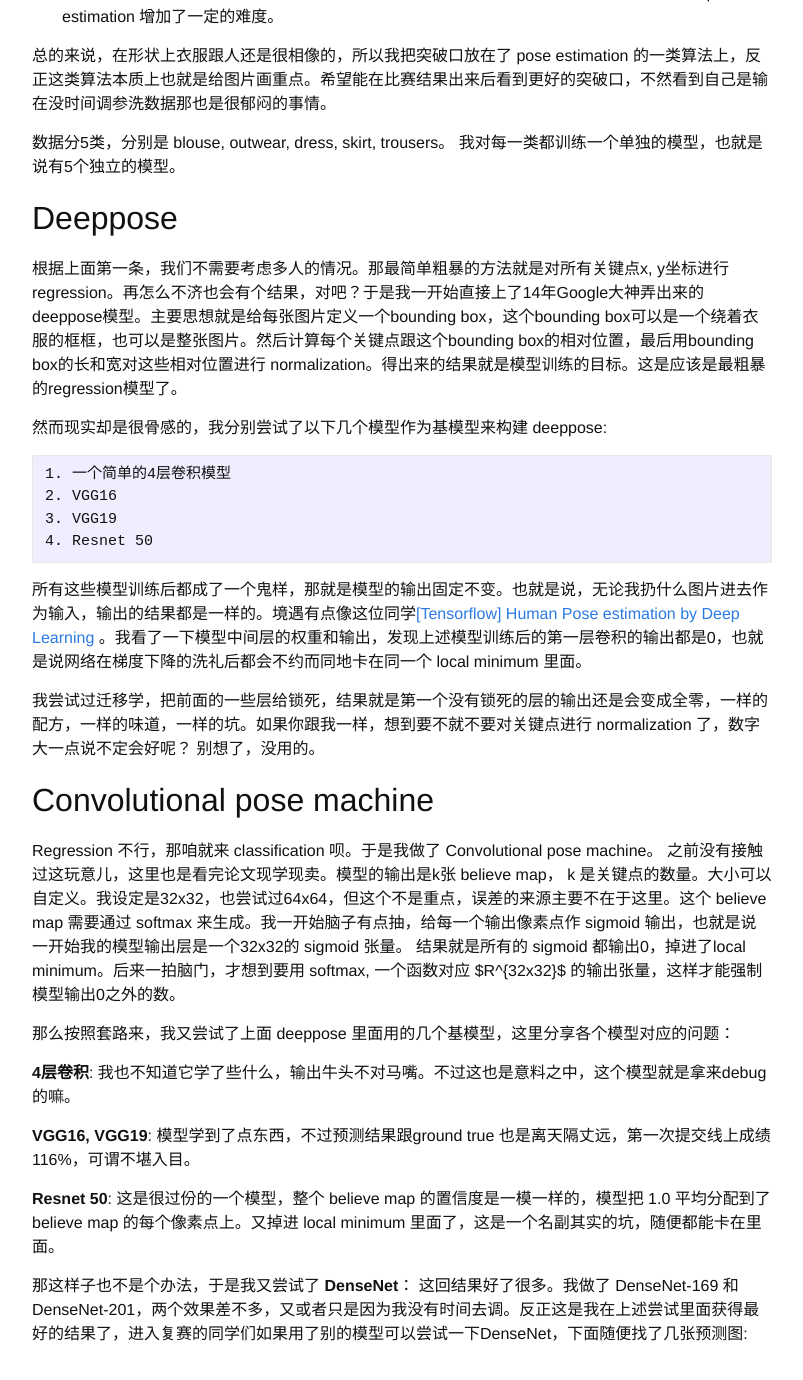
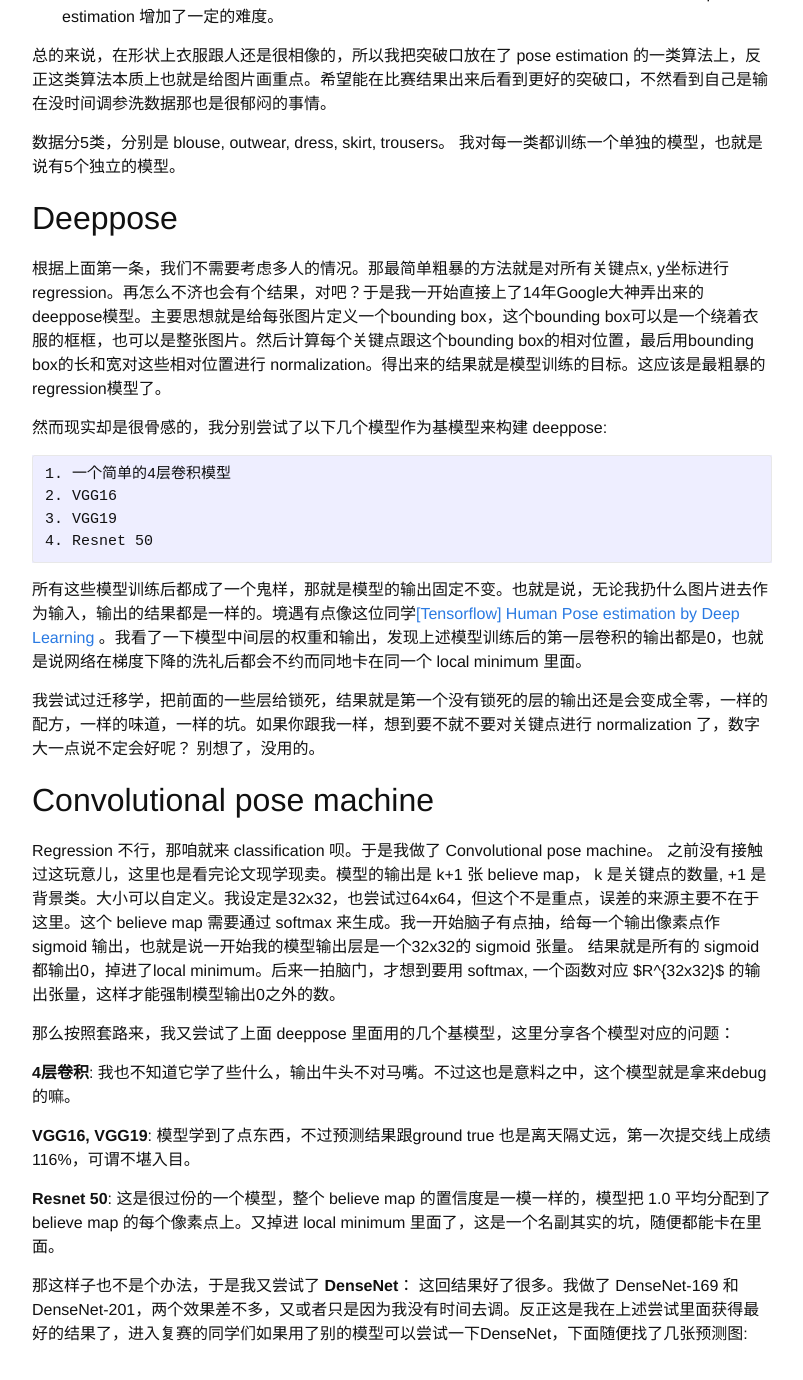
Before and after one commit to trivialfis/trivialfis.github.io, a Jekyll site: the page built from _posts/2018-4-21-天池Fashion AI.md, in a window 1280 px wide and 1400 px high, scrolled down 2077 px. Shown: the top 1380 px of the window, without its empty margins (238-1041 px from the left). Built offline with Jekyll 4.4.1, drawn with Linux system fonts in a browser that asks for light colours; some of the changed text lies outside the part shown.

Commit message:
Fashion AI, minor fix

```diff
--- a/_posts/2018-4-21-天池Fashion AI.md
+++ b/_posts/2018-4-21-天池Fashion AI.md
@@ -1,6 +1,6 @@
 ---
 layout: post
-title: 天池Fashion AI 比赛失败经历分享。
+title: 天池 Fashion AI 比赛失败经历分享。
 category: Machine Learning
 description: I'm that dumb.
 ---
@@ -53,7 +53,7 @@ description: I'm that dumb.
 
 ## Convolutional pose machine
 
-Regression 不行，那咱就来 classification 呗。于是我做了 Convolutional pose machine。 之前没有接触过这玩意儿，这里也是看完论文现学现卖。模型的输出是k张 believe map， k 是关键点的数量。大小可以自定义。我设定是32x32，也尝试过64x64，但这个不是重点，误差的来源主要不在于这里。这个 believe map 需要通过 softmax 来生成。我一开始脑子有点抽，给每一个输出像素点作 sigmoid 输出，也就是说一开始我的模型输出层是一个32x32的 sigmoid 张量。 结果就是所有的 sigmoid 都输出0，掉进了local minimum。后来一拍脑门，才想到要用 softmax, 一个函数对应 $R^{32x32}$ 的输出张量，这样才能强制模型输出0之外的数。
+Regression 不行，那咱就来 classification 呗。于是我做了 Convolutional pose machine。 之前没有接触过这玩意儿，这里也是看完论文现学现卖。模型的输出是 k+1 张 believe map， k 是关键点的数量, +1 是背景类。大小可以自定义。我设定是32x32，也尝试过64x64，但这个不是重点，误差的来源主要不在于这里。这个 believe map 需要通过 softmax 来生成。我一开始脑子有点抽，给每一个输出像素点作 sigmoid 输出，也就是说一开始我的模型输出层是一个32x32的 sigmoid 张量。 结果就是所有的 sigmoid 都输出0，掉进了local minimum。后来一拍脑门，才想到要用 softmax, 一个函数对应 $R^{32x32}$ 的输出张量，这样才能强制模型输出0之外的数。
 
 那么按照套路来，我又尝试了上面 deeppose 里面用的几个基模型，这里分享各个模型对应的问题：
 
@@ -66,8 +66,8 @@ Regression 不行，那咱就来 classification 呗。于是我做了 Convolutio
 那这样子也不是个办法，于是我又尝试了 **DenseNet**： 这回结果好了很多。我做了 DenseNet-169 和 DenseNet-201，两个效果差不多，又或者只是因为我没有时间去调。反正这是我在上述尝试里面获得最好的结果了，进入复赛的同学们如果用了别的模型可以尝试一下DenseNet，下面随便找了几张预测图:
 
 ![prediction-0]({{ site.url }}/assets/Tianchi-Fashion-AI/ok-0.png)
-![prediction-0]({{ site.url }}/assets/Tianchi-Fashion-AI/ok-1.png)
-![prediction-0]({{ site.url }}/assets/Tianchi-Fashion-AI/ok-2.png)
+![prediction-1]({{ site.url }}/assets/Tianchi-Fashion-AI/ok-1.png)
+![prediction-2]({{ site.url }}/assets/Tianchi-Fashion-AI/ok-2.png)
 
 
 ## Faster RCNN
```
Also changed, not shown: other parts of _posts/2018-4-21-天池Fashion AI.md (+1 -1 lines).
